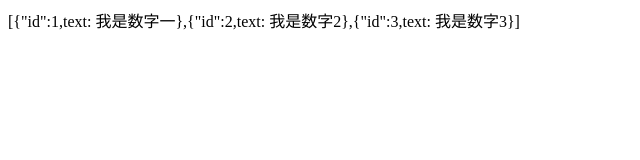
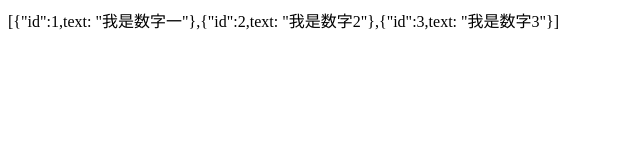
Before and after one commit to Portgas-fire/portgas, a plain HTML site: page index.html in a window 1280 px wide. Shown: the whole page, without its empty margins (0-640 px from the left). Drawn offline with Linux system fonts and the light colour scheme.

Commit message:
Update index.html

```diff
--- a/index.html
+++ b/index.html
@@ -10,6 +10,6 @@
     </style>
   </head>
   <body>
-    [{"id":1,text: 我是数字一},{"id":2,text: 我是数字2},{"id":3,text: 我是数字3}]
+    [{"id":1,text: "我是数字一"},{"id":2,text: "我是数字2"},{"id":3,text: "我是数字3"}]
   </body>
 </html>
```
